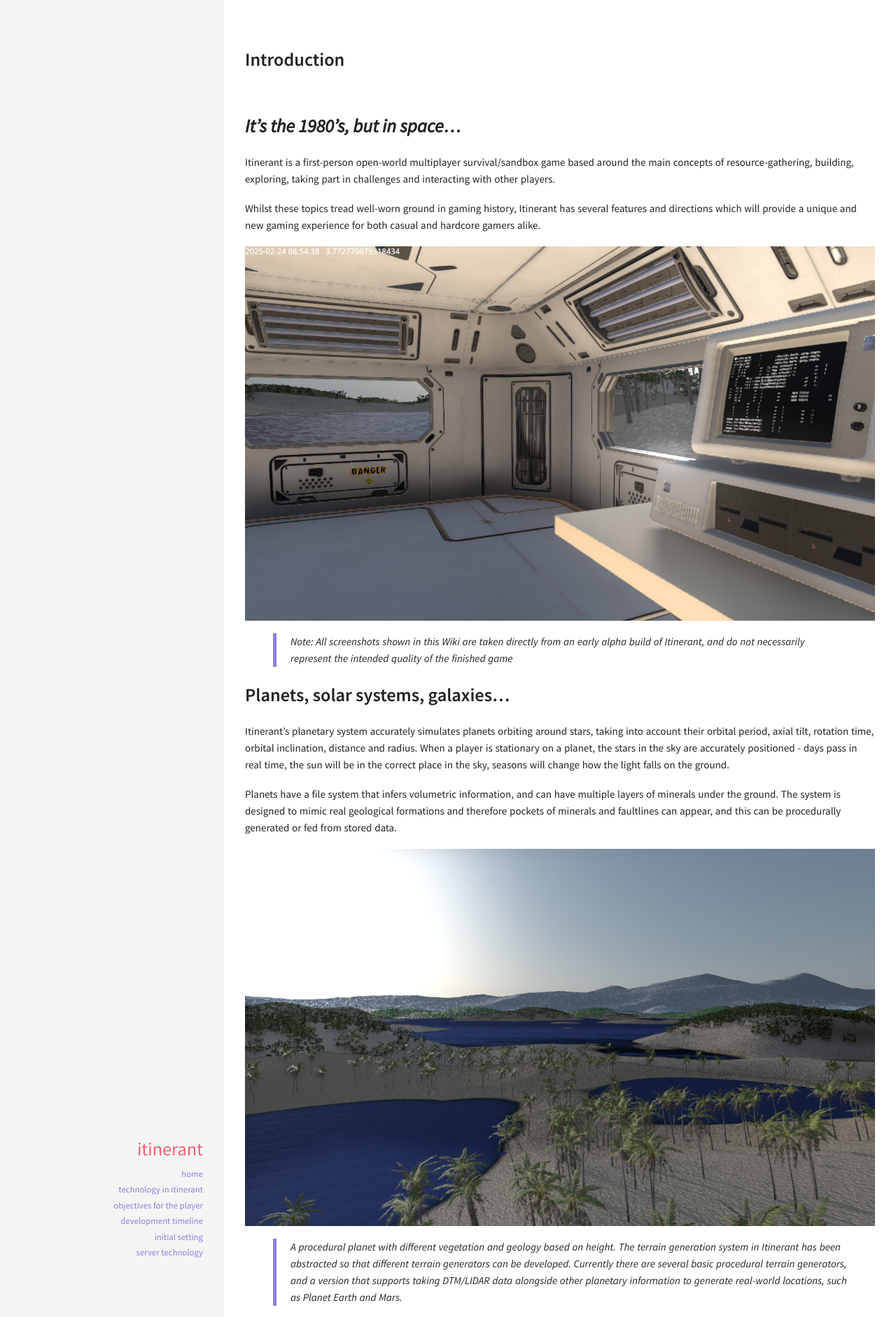
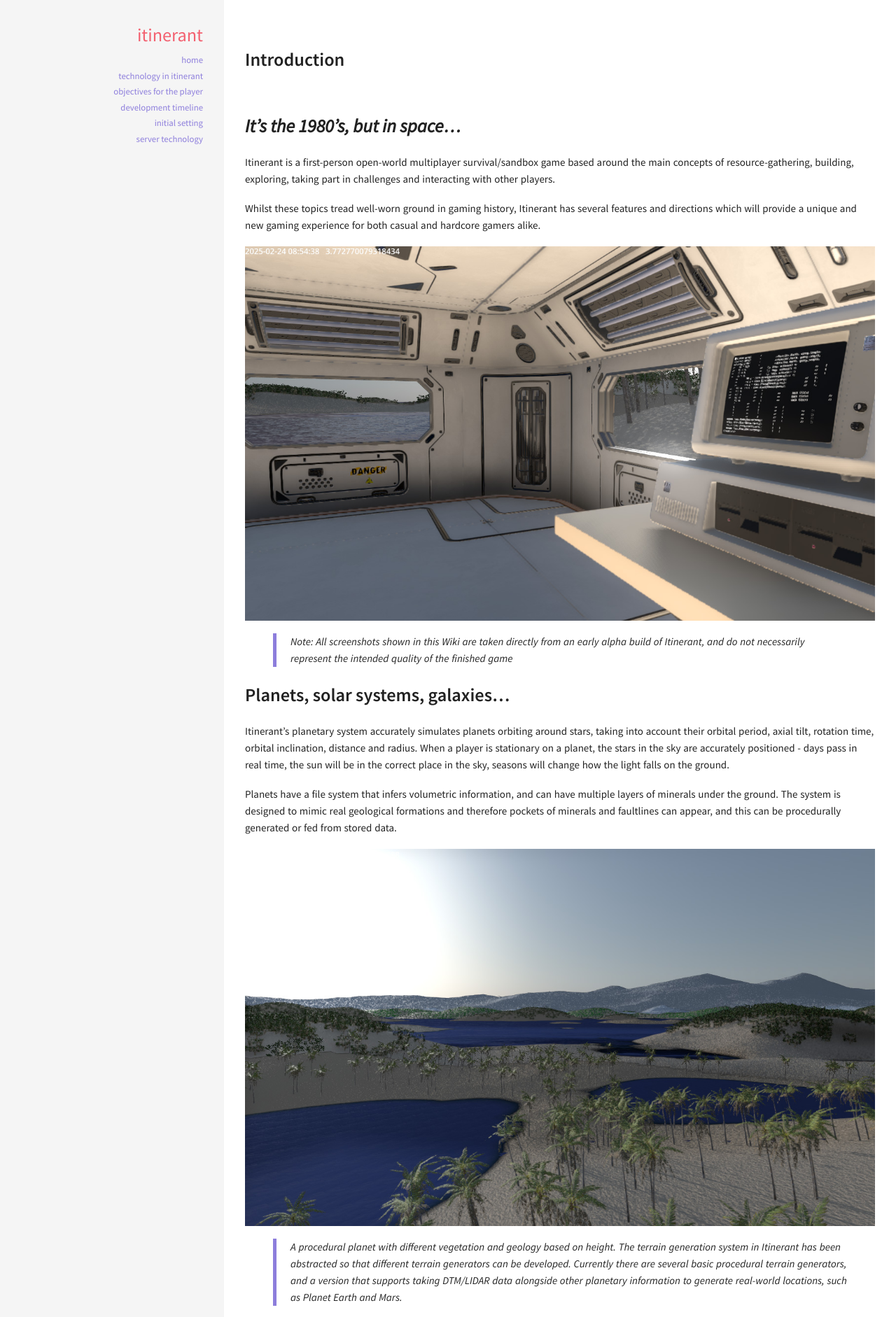
Before and after one commit to ItinerantUniverse/itinerantuniverse.github.io, a Jekyll site: the page built from index.md, in a window 1280 px wide. Shown: the top 1882 px of the page at 70% size. Built offline with Jekyll 4.4.1, drawn with Linux system fonts in a browser that asks for light colours.

Commit message:
Update sidebar.html

```diff
--- a/_includes/sidebar.html
+++ b/_includes/sidebar.html
@@ -1,6 +1,6 @@
 {% if page.author %} {% assign author = site.data.authors[page.author] %}{% else %}{% assign author = site.owner %} {% endif %}
 
-<div class="cover-card table-cell table-middle">
+<div class="cover-card table-cell">
   {% if author.avatar %}
   <a href="{{ site.url }}/">
     <img src="{{ site.url }}/img/{{ author.avatar }}" alt="" class="avatar">
```
